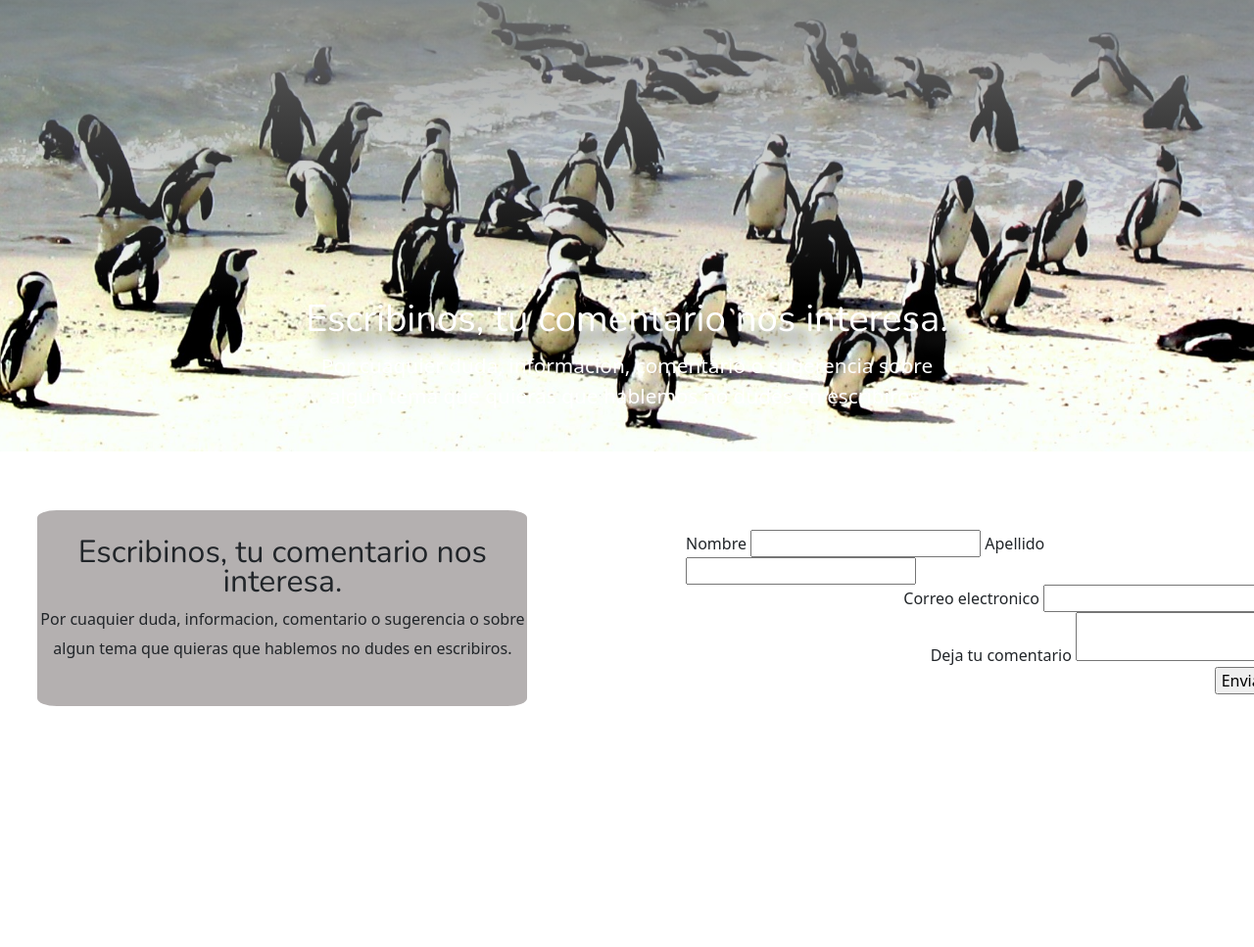
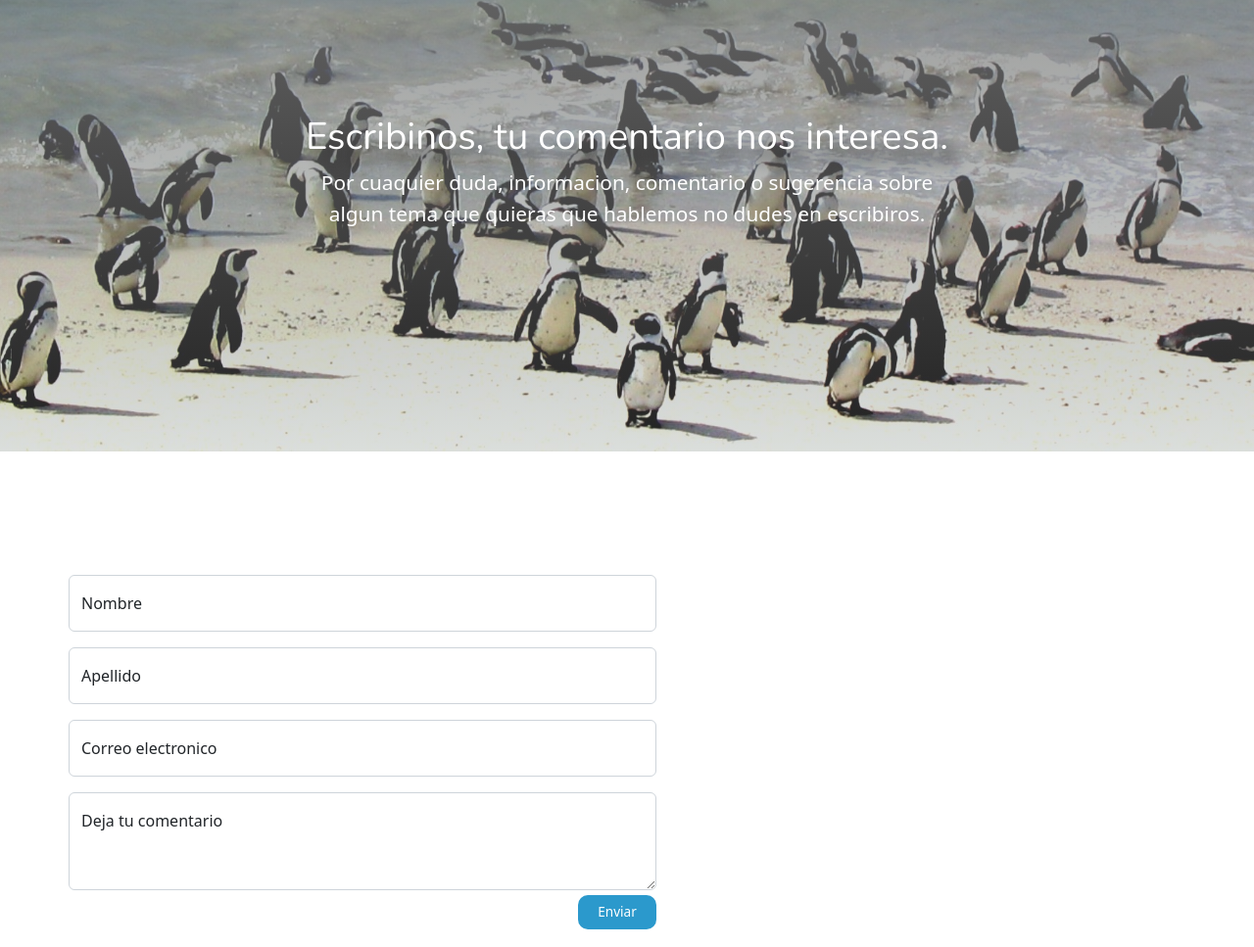
Before and after one commit to BrunoAdriel/El_Futuro_de_Argentina, a website: page pages/contacto.html in a window 1280 px wide. Shown: the part 113-1080 px from the top of the page at 98% size. Drawn offline with nearby package versions, Linux system fonts and the light colour scheme.

Commit message:
arreglo de la pagina contacto y cambio de la foto de inicio

```diff
--- a/pages/contacto.html
+++ b/pages/contacto.html
@@ -55,32 +55,36 @@
             <div alt="imagen de pinguinos camiando en la tierra">
                 <h1>Escribinos, tu comentario nos interesa.</h1>
                 <p>Por cuaquier duda, informacion, comentario o sugerencia sobre algun tema que quieras que hablemos no dudes en escribiros.</p>
+
             </div>
         </section>
-        <section class="contenedor_contacto">
-            <div>
-            <h2 class="contenedor_texto">Escribinos, tu comentario nos interesa.</h2>
-            <p class="contenedor_texto">Por cuaquier duda, informacion, comentario o sugerencia o sobre algun tema que quieras que hablemos no dudes en escribiros.</p>
+        <section>
+            <form method="get" class="contac-tam">
+            <div class="form-floating mb-3">
+                <input type="Nombre" class="form-control" id="floatingInput" placeholder="Nombre">
+                <label for="floatingInput">Nombre</label>
             </div>
+            <div class="form-floating mb-3">
+                <input type="Apellido" class="form-control" id="floatingPassword" placeholder="Apellido">
+            <label for="floatingPassword">Apellido</label>
+            </div>
+            <div class="form-floating mb-3">
+                <input type="email" class="form-control" id="floatingInput" placeholder="nombre@hotmail.com">
+                <label for="floatingInput">Correo electronico</label>
+            </div>
+            <div class="form-floating">
+                <textarea class="form-control" placeholder="Leave a comment here" id="floatingTextarea2" style="height: 100px"></textarea>
+                <label for="floatingTextarea2">Deja tu comentario</label>
+            </div>
+            <div class="boton_ayuda">
+                <button type="button" class="boton-contacto">Enviar</button>
+            </div>
+            </form>
         </section>
-        <form method="post" class="formulario">
-            <div>
-                <label>Nombre</label>
-                <input>
-                <label>Apellido</label>
-                <input>
-            </div>
-            <div>
-                <label>Correo electronico</label>
-                <input>
-            </div>
-            <div>
-                <label>Deja tu comentario</label>
-                <textarea>
-                </textarea>
-            </div>
-            <input type="submit" value="Enviar" class="botom_f">
-        </form>
+
+        <section>
+
+        </section>
     </main>
 
     <footer>
--- a/scss/_inicios.scss
+++ b/scss/_inicios.scss
@@ -5,7 +5,7 @@
 
     & div{
         @extend .inicios_foto;
-        background-image: url("../recursos/inicio1.png");
+        background-image: url("../recursos/inicio1.jpg");
     }
 
     & h1{
@@ -83,20 +83,23 @@
 
     &:before{
         content: "";
-        display: block;
+        display: inline-block;
         width: 100vw;
-        height: 70%;
-        background-image:linear-gradient(to bottom, gray, rgba(128, 128, 128, 0));
+        height: 100%;
+        background-image:linear-gradient(to bottom, rgba(128, 128, 128, 0.822), rgba(128, 128, 128, 0.257));
     }
     }
 
     & h1{
+        position: relative;
+        bottom: 350px;
         @extend .inicios_letra;
         font-size: 2.4rem;
-        z-index: 3;
     }
 
     & p{
+        position: relative;
+        bottom: 350px;
         margin: 0 25%;
         text-align: center;
         font-size: 1.3rem;
--- a/scss/_operators.scss
+++ b/scss/_operators.scss
@@ -23,3 +23,14 @@
     align-items: center;
     text-shadow: 15px 15px 15px rgb(49, 48, 48);
 }
+
+// tamaño botones ayuda y contacto
+
+.boton_general{
+    width: 80px;
+    height: 35px;
+    text-align: center;
+    font-size: 0.85rem;
+    border-radius: 10px;
+    border:0px;
+}
--- a/scss/styles.scss
+++ b/scss/styles.scss
@@ -68,37 +68,24 @@ title{
 
 /*parte secundaria contacto*/
 
+.contac-tam{
+    width: 600px;
+    position: relative;
+    bottom: 100px; left: 70px;
+}
+
+
 .letra{
     font-size: 1.5rem;
 }
 
-.contenedor_contacto{
-    margin-left: 3%;
-    margin-top: -13%;
-    width: 500px;
-    height: 200px;
-    background-color: rgb(180, 176, 176);
-    border-radius:4% ;
-    display: flex;
-    align-items: center;
+.boton-contacto{
+    @extend .boton_general;
+    background-color: rgb(43, 153, 204);
+    color: white;
+    margin-top: 5px;
 }
 
-.contenedor_texto{
-    display: flex;
-    text-align: center;
-    justify-content: center;
-    line-height: 30px;
-}
-
-.formulario{
-    width: 600px;
-    height: 300px;
-    display: flex;
-    flex-direction: column;
-    align-items:flex-end ;
-    position: relative;
-    left:700px; bottom: 180px;
-}
 
 .botom_f{
     width: 60px;
@@ -111,12 +98,7 @@ title{
     justify-content: flex-end;
 
     &_a{
-        width: 80px;
-        height: 35px;
-        text-align: center;
-        font-size: 0.85rem;
-        border-radius: 10px;
-        border:0px;
+        @extend .boton_general;
         background-image: linear-gradient(to right top, #7bfcff, #56ebff, #2fdaff, #0ac7ff, #1ab4fb);
 
     &:hover{
```
Also changed, not shown: css/styles.css, recursos/inicio1.jpg (added), recursos/inicio1.png (deleted).
